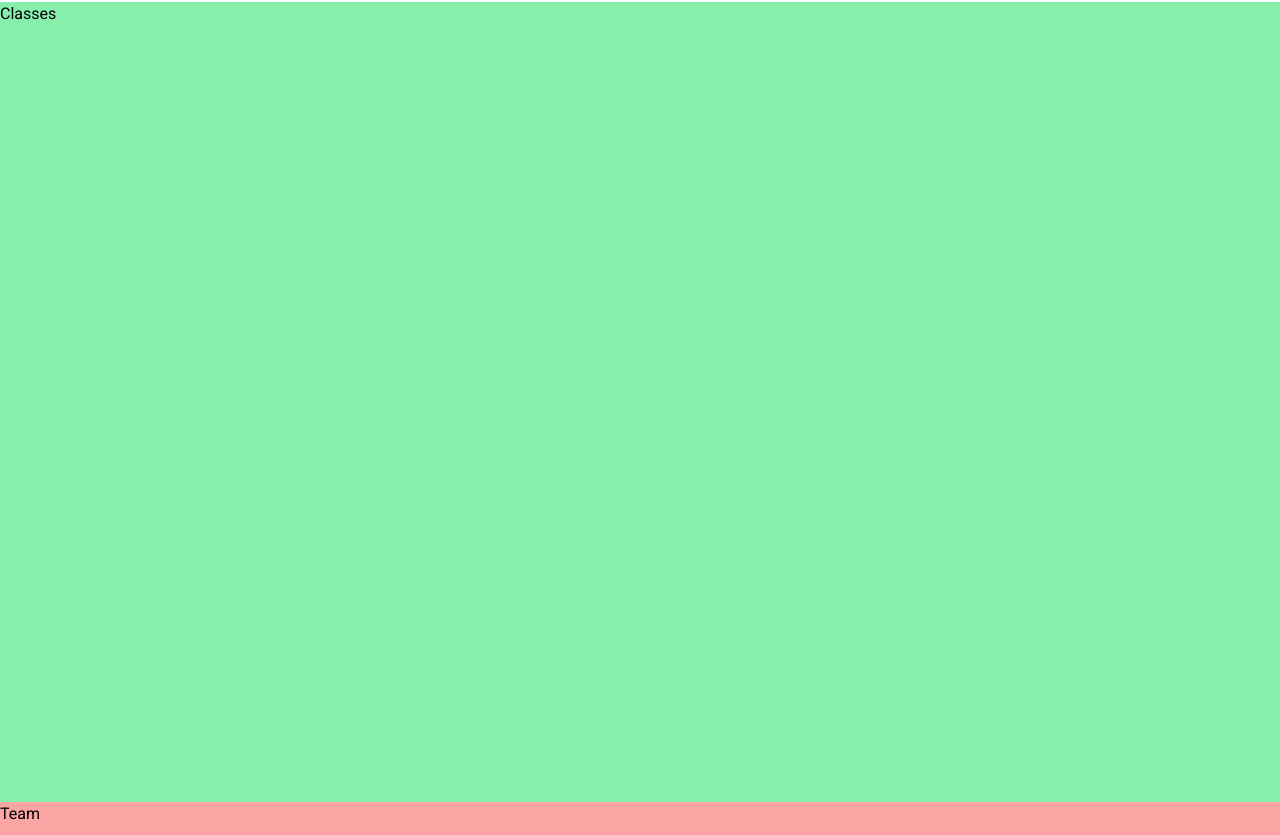
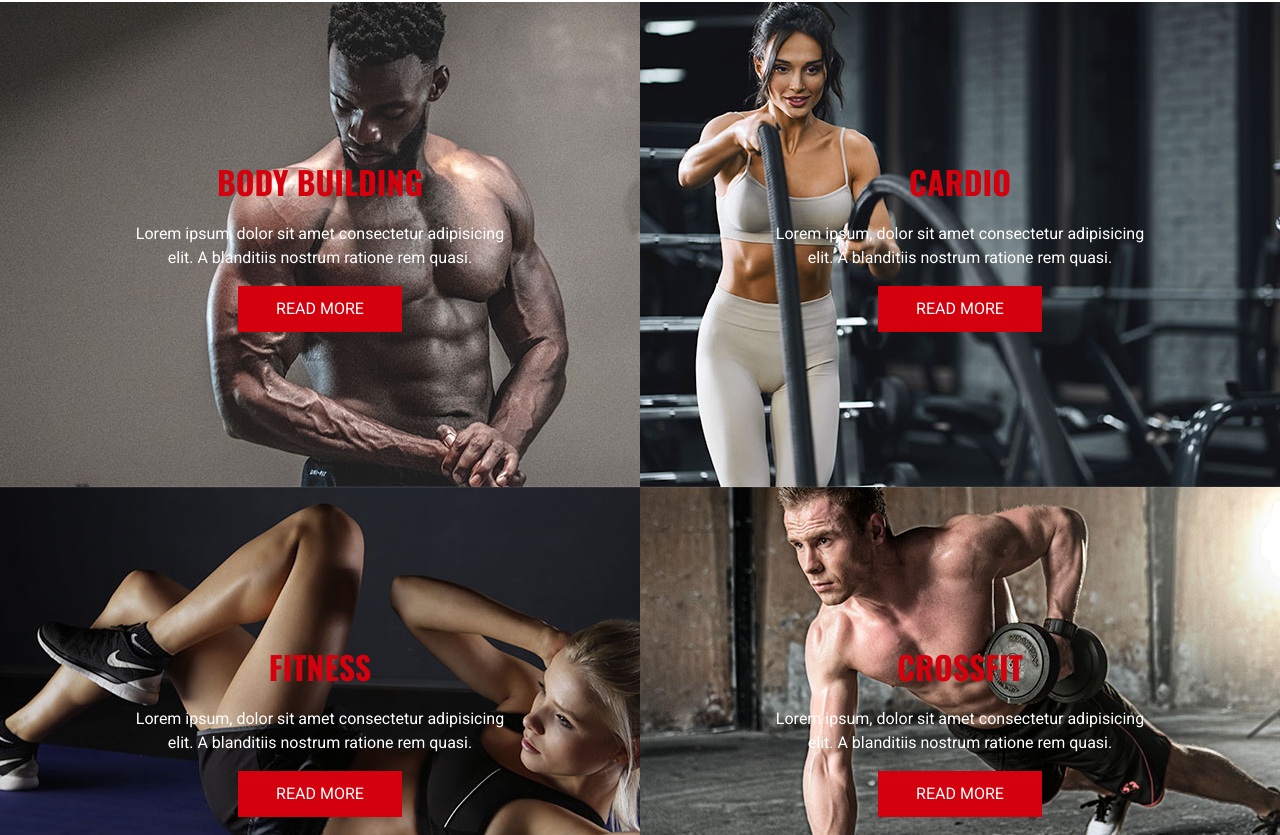
Before and after one commit to solarluiso/fitphysique, a Next.js app: page / in a window 1280 px wide. Shown: the part 1845-2680 px from the top of the page. Built offline with nearby package versions, Linux system fonts and the light colour scheme.

Commit message:
Classes section

```diff
--- a/components/Classes.tsx
+++ b/components/Classes.tsx
@@ -1,7 +1,94 @@
+"use client";
+
+import Image from "next/image";
+import { motion } from "framer-motion";
+import { fadeIn } from "@/lib/variants";
+
+// components
+import CustomButton from "./CustomButton";
+
+const classes = [
+  {
+    name: "body building",
+    img: "/assets/img/classes/bodybuilding.jpg",
+    description:
+      "Lorem ipsum, dolor sit amet consectetur adipisicing elit. A blanditiis nostrum ratione rem quasi.",
+  },
+  {
+    name: "cardio",
+    img: "/assets/img/classes/cardio.jpg",
+    description:
+      "Lorem ipsum, dolor sit amet consectetur adipisicing elit. A blanditiis nostrum ratione rem quasi.",
+  },
+  {
+    name: "fitness",
+    img: "/assets/img/classes/fitness.jpg",
+    description:
+      "Lorem ipsum, dolor sit amet consectetur adipisicing elit. A blanditiis nostrum ratione rem quasi.",
+  },
+  {
+    name: "crossfit",
+    img: "/assets/img/classes/crossfit.jpg",
+    description:
+      "Lorem ipsum, dolor sit amet consectetur adipisicing elit. A blanditiis nostrum ratione rem quasi.",
+  },
+];
+
 const Classes = () => {
   return (
-    <section className="h-screen bg-green-300" id="class">
-      Classes
+    <section id="class">
+      <motion.div
+        variants={fadeIn("up", 0.6)}
+        initial="hidden"
+        whileInView={"show"}
+        viewport={{ once: false, amount: 0.2 }}
+        className="grid grid-cols-1 lg:grid-cols-2"
+      >
+        {classes.map((item, index) => {
+          return (
+            <div
+              className="relative w-full h-[300px] lg:h-[485px] flex flex-col justify-center items-center"
+              key={index}
+            >
+              {/* overlay */}
+              <div className="bg-black/50 absolute w-full h-full top-0 z-0"></div>
+              <Image src={item.img} fill className="object-cover" alt="" />
+              {/* text & btn */}
+              <div className="z-30 max-w-[380px] text-center flex flex-col items-center justify-center gap-4">
+                <motion.h3
+                  variants={fadeIn("up", 0.4)}
+                  initial="hidden"
+                  whileInView={"show"}
+                  viewport={{ once: false, amount: 0.2 }}
+                  className="h3 text-accent"
+                >
+                  {item.name}
+                </motion.h3>
+                <motion.p
+                  variants={fadeIn("up", 0.6)}
+                  initial="hidden"
+                  whileInView={"show"}
+                  viewport={{ once: false, amount: 0.2 }}
+                  className="text-white"
+                >
+                  {item.description}
+                </motion.p>
+                <motion.div
+                  variants={fadeIn("up", 0.8)}
+                  initial="hidden"
+                  whileInView={"show"}
+                  viewport={{ once: false, amount: 0.2 }}
+                >
+                  <CustomButton
+                    containerStyles="w-[164px] h-[46px]"
+                    text="Read more"
+                  />
+                </motion.div>
+              </div>
+            </div>
+          );
+        })}
+      </motion.div>
     </section>
   );
 };
```
